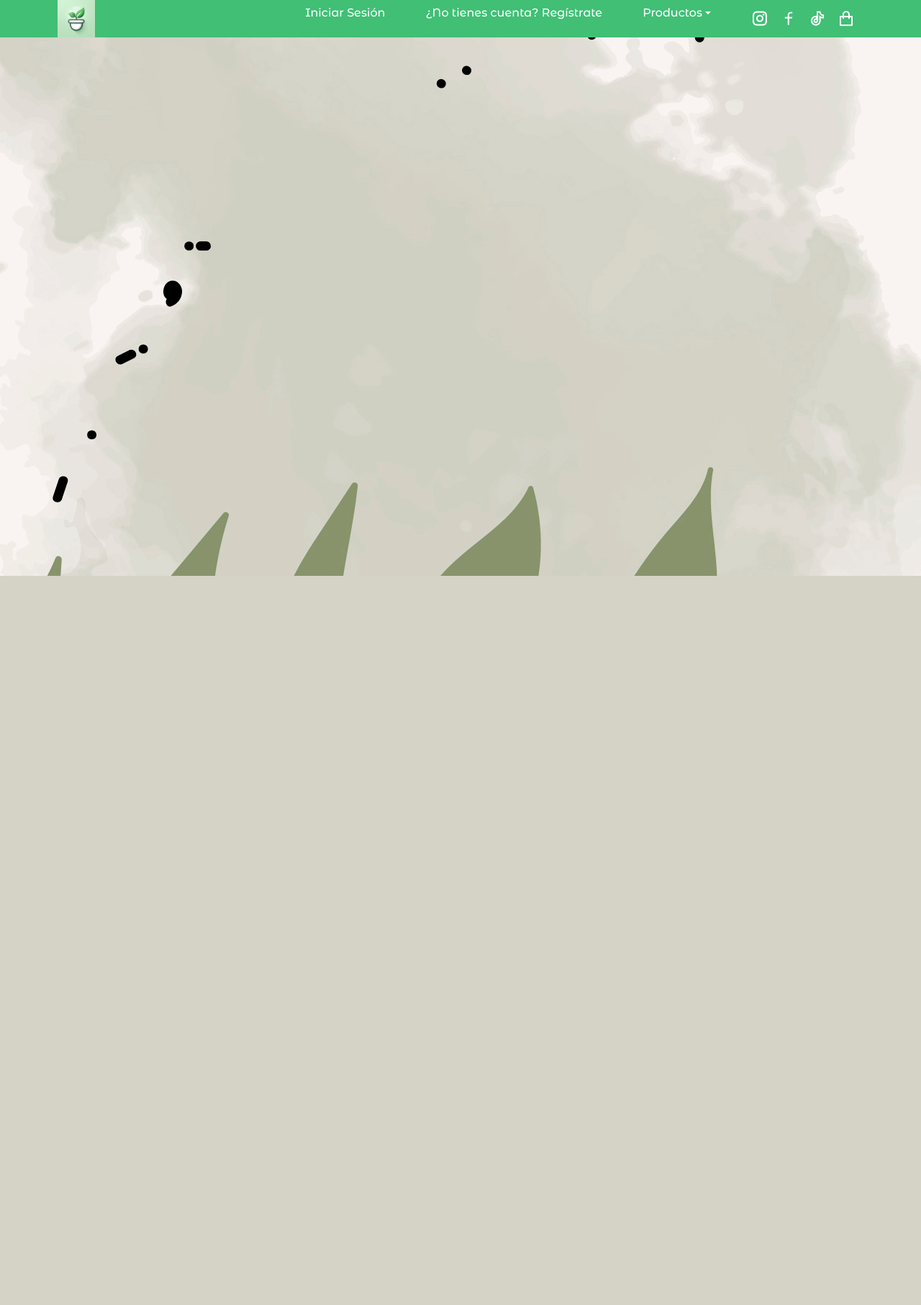
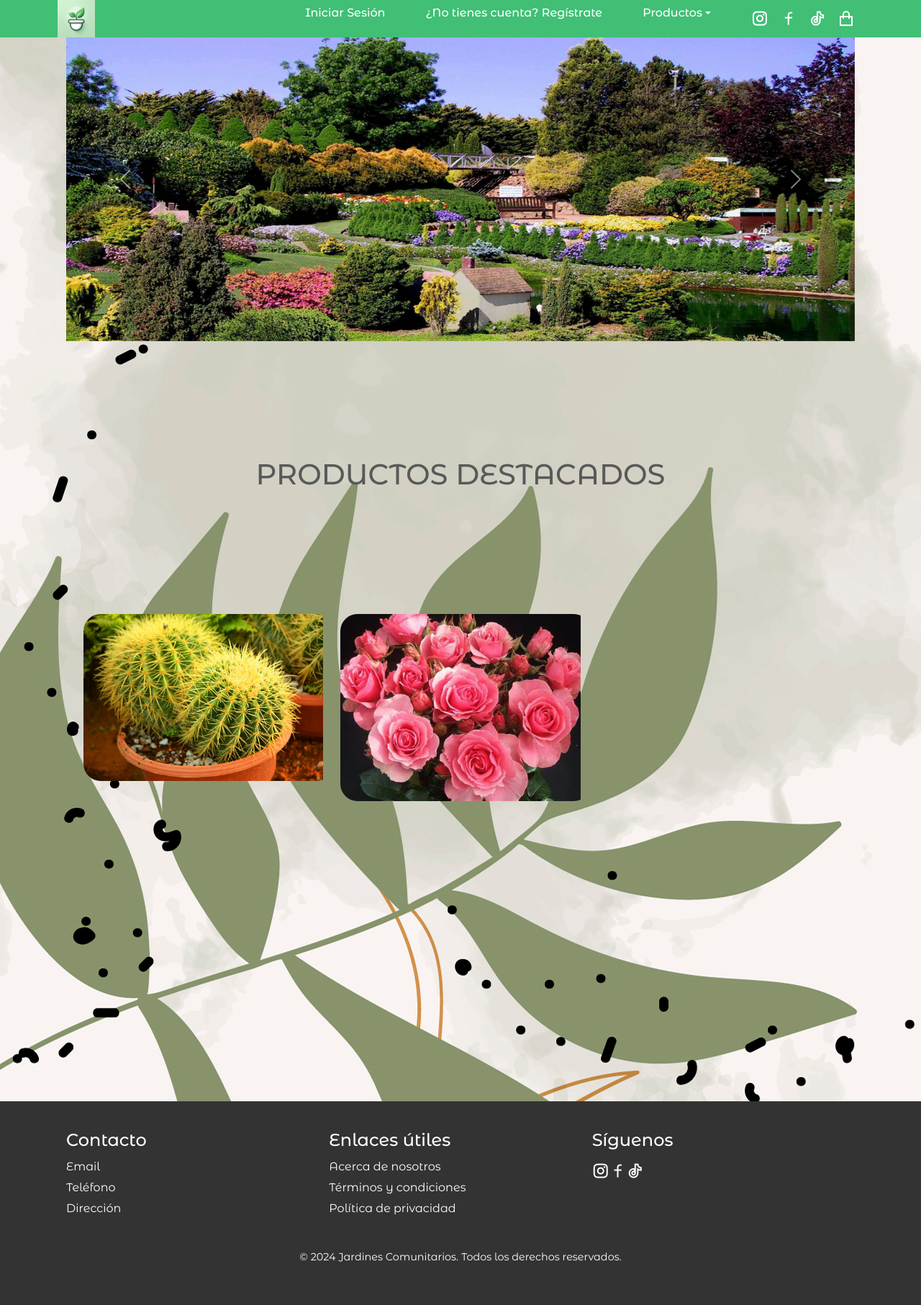
Before and after one commit to Javivarg/Examen, a Django app: page /alumnos/index in a window 1280 px wide. Shown: the whole page at 72% size. Before the commit the page ends 800 px from the top, so only its background shows below. Run offline with Django 5.2, Linux system fonts and the light colour scheme; data comes from the database, SQL or seed files in the repository; both versions use the stored data as it was after the commit; some libraries are stand-ins or nearby versions.

Commit message:
Upgrade n°9

```diff
--- a/alumnos/static/JS/carrito.js
+++ b/alumnos/static/JS/carrito.js
@@ -44,17 +44,14 @@
             listItem.className = 'producto-item';
 
             const productoText = document.createElement('td');
-
             productoText.textContent = `${productoNombre}`;
             listItem.appendChild(productoText);
 
             const productoCant = document.createElement('td');
-
             productoCant.textContent = `${producto.cantidad}`;
             listItem.appendChild(productoCant);
 
             const productoPrecio = document.createElement('td');
-
             productoPrecio.textContent = `$${(producto.precio * producto.cantidad)}`;
             listItem.appendChild(productoPrecio);
 
@@ -84,6 +81,16 @@
             });
             btnGroup.appendChild(decrementButton);
 
+            const eliminarButton = document.createElement('button');
+            eliminarButton.className = 'btn btn-warning';
+            eliminarButton.textContent = 'x';
+            eliminarButton.addEventListener('click', function() {
+                delete carrito[productoNombre];
+                actualizarVentanaEmergente();
+                guardarCarritoEnLocalStorage(carrito);
+            });
+            btnGroup.appendChild(eliminarButton);
+
             listItem.appendChild(btnGroup);
             listaProductos.appendChild(listItem);
             total += producto.precio * producto.cantidad;
--- /dev/null
+++ b/alumnos/static/css/footer.css
@@ -0,0 +1,58 @@
+.footer {
+    background-color: #333;
+    color: #fff;
+    padding: 40px 0;
+  }
+
+  .footer__content {
+    display: flex;
+    flex-wrap: wrap;
+    justify-content: space-between;
+  }
+
+  .footer__section {
+    flex: 1 1 300px;
+    margin-bottom: 20px;
+  }
+
+  .footer__title {
+    font-size: 1.5rem;
+    margin-bottom: 10px;
+  }
+
+  .footer__links {
+    list-style: none;
+    padding: 0;
+    margin: 0;
+  }
+
+  .footer__link {
+    color: #fff;
+    text-decoration: none;
+    display: block;
+    margin-bottom: 5px;
+  }
+
+  .footer__social {
+    list-style: none;
+    padding: 0;
+    margin: 0;
+    display: flex;
+  }
+
+  .footer__social-link {
+    color: #fff;
+    text-decoration: none;
+    font-size: 1.5rem;
+    margin-right: 10px;
+  }
+
+  .footer__social-link:last-child {
+    margin-right: 0;
+  }
+
+  .footer__copyright {
+    text-align: center;
+    margin-top: 20px;
+    font-size: 0.9rem;
+  }
--- a/alumnos/static/css/styles_cards.css
+++ b/alumnos/static/css/styles_cards.css
@@ -445,10 +445,5 @@
 }
 /* --- BTN OFFCANVAS--*/
 
-#offcanvasRight {
-  max-width: 80%; /* Ancho máximo del offcanvas */
-  height: 80vh; /* Altura del offcanvas (80% del viewport height) */
-}
-.offcanvas-body {
-  padding: 20px; /* Espaciado interno del cuerpo del offcanvas */
-}
+
+/*=============== pie de pagina ===============*/
--- a/alumnos/templates/alumnos/base.html
+++ b/alumnos/templates/alumnos/base.html
@@ -11,6 +11,7 @@
     </title>
     {% load crispy_forms_tags %}
     {% load static %}
+    <link rel="stylesheet" type="text/css" href="{% static 'css/footer.css' %}">
     <link rel="stylesheet" type="text/css" href="{% static 'css/styles_cards.css' %}">
     {% block css %}
     {% endblock %}
@@ -119,23 +120,53 @@
                 </table>
             </div>
             <div class="row text-center">
-                <div class="col-sm-6 mb-3 mb-sm-0"> <!-- Para pantallas pequeñas y medianas -->
+                <div> <!-- Para pantallas pequeñas y medianas -->
                     <a href="#" class="btn btn-danger" id="vaciarCarritoBtn">Limpiar</a>
                 </div>
-                <div class="col-sm-6"> <!-- Para pantallas pequeñas y medianas -->
+                <div> <!-- Para pantallas pequeñas y medianas -->
                     <a href="{% url 'carrito' %}" class="btn btn-success">Comprar</a>
                 </div>
             </div>
         </div>
     </div>
     <!-- Fin offcanvas -->
-
     <div class="container mt-4">
         <!-- Contenido principal -->
         {% block content %}
         {% endblock %}
     </div>
-
+    <!--Pie de pagina-->
+    <footer class="footer" style="margin-top: 20%;" id="footer">
+        <div class="container">
+            <div class="footer__content">
+                <div class="footer__section">
+                    <h3 class="footer__title">Contacto</h3>
+                    <ul class="footer__links">
+                        <li><a href="#" class="footer__link">Email</a></li>
+                        <li><a href="#" class="footer__link">Teléfono</a></li>
+                        <li><a href="#" class="footer__link">Dirección</a></li>
+                    </ul>
+                </div>
+                <div class="footer__section">
+                    <h3 class="footer__title">Enlaces útiles</h3>
+                    <ul class="footer__links">
+                        <li><a href="#" class="footer__link">Acerca de nosotros</a></li>
+                        <li><a href="#" class="footer__link">Términos y condiciones</a></li>
+                        <li><a href="#" class="footer__link">Política de privacidad</a></li>
+                    </ul>
+                </div>
+                <div class="footer__section">
+                    <h3 class="footer__title">Síguenos</h3>
+                    <ul class="footer__social">
+                        <li><a href="#" class="footer__social-link"><i class="ri-instagram-line"></i></a></li>
+                        <li><a href="#" class="footer__social-link"><i class="ri-facebook-line"></i></a></li>
+                        <li><a href="#" class="footer__social-link"><i class="ri-tiktok-line"></i></a></li>
+                    </ul>
+                </div>
+            </div>
+            <p class="footer__copyright">© 2024 Jardines Comunitarios. Todos los derechos reservados.</p>
+        </div>
+    </footer>
     <!-- Scripts -->
     <script src="https://cdn.jsdelivr.net/npm/bootstrap@5.0.2/dist/js/bootstrap.bundle.min.js"
     integrity="sha384-MrcW6ZMFYlzcLA8Nl+NtUVF0sA7MsXsP1UyJoMp4YLEuNSfAP+JcXn/tWtIaxVXM" crossorigin="anonymous"></script>
--- a/alumnos/templates/alumnos/carrito.html
+++ b/alumnos/templates/alumnos/carrito.html
@@ -10,7 +10,7 @@
 {% block title %}INICIO SESION{% endblock %}
 {% block content %}
 
-<div class="container mt-4">
+<div class="container" style="margin-top: 20%;">
     <div class="table-responsive">
         <table class="table">
             <thead>
@@ -21,7 +21,7 @@
                     <th scope="col"></th> <!-- Para los botones de incremento y decremento -->
                 </tr>
             </thead>
-            <tbody id="listaProductos2">
+            <tbody id="listaProductos">
                 <!-- Aquí puedes llenar la tabla dinámicamente con JavaScript -->
             </tbody>
         </table>
--- a/alumnos/templates/alumnos/index.html
+++ b/alumnos/templates/alumnos/index.html
@@ -7,6 +7,47 @@
 {% endblock %}
 
 {% block title %}INICIO{% endblock %}
+{% block content %}
+<div id="carouselExampleFade" class="carousel slide carousel-fade">
+    <div class="carousel-inner">
+      <div class="carousel-item active">
+        <img src="{% static 'img/jardin1.jpg' %}" class="d-block w-100" alt="..." height="450" width="50">
+      </div>
+      <div class="carousel-item">
+        <img src="{% static 'img/nosotros3.jpg' %}" class="d-block w-100" alt="..." height="450">
+      </div>
+      <div class="carousel-item">
+        <img src="{% static 'img/jardin2.jpg' %}" class="d-block w-100" alt="..." height="450" width="500">
+      </div>
+    </div>
+    <button class="carousel-control-prev" type="button" data-bs-target="#carouselExampleFade" data-bs-slide="prev">
+      <span class="carousel-control-prev-icon" aria-hidden="true"></span>
+      <span class="visually-hidden">Previous</span>
+    </button>
+    <button class="carousel-control-next" type="button" data-bs-target="#carouselExampleFade" data-bs-slide="next">
+      <span class="carousel-control-next-icon" aria-hidden="true"></span>
+      <span class="visually-hidden">Next</span>
+    </button>
+</div>
 
-{% block content %}
+<div class="container__card" style="margin-bottom: 20%;">
+  <h1>PRODUCTOS DESTACADOS</h1>
+  <div class="card__container">
+      {% for x in productos %}
+        {% if x.precio <= 1500 %}
+          <article class="card__article">
+              <img src="{{ x.imagen.url }}" alt="{{ x.nombre }}" class="card__img producto-imagen">
+
+              <div class="card__data">
+                <span class="card__description">XXXXXXXXXXXXXX</span>
+                <h2 class="card__title card-title">{{ x.producto }}</h2>
+                <a href="#" class="card__button btn btn-primary precio-btn" data-precio="{{ x.precio }}">{{ x.precio }}</a>
+              </div>
+          </article>
+        {% endif %}
+      {% endfor %}
+  </div>
+</div>
+
+
 {% endblock %}
--- a/alumnos/templates/alumnos/maceteros.html
+++ b/alumnos/templates/alumnos/maceteros.html
@@ -23,4 +23,5 @@
             </article>
         {% endfor %}
     </div>
+</div>
 {% endblock %}
--- a/alumnos/templates/alumnos/productos_edit.html
+++ b/alumnos/templates/alumnos/productos_edit.html
@@ -9,7 +9,7 @@
 
 {% block title %}EDITAR PRODUCTOS{% endblock %}
 {% block content %}
-<div class="container mt-4">
+<div class="container" style="margin-top: 20%;">
     <div class="row justify-content-center">
         <div class="col-lg-6">
             {% if producto %}
--- a/alumnos/urls.py
+++ b/alumnos/urls.py
@@ -4,7 +4,6 @@
 
 urlpatterns = [
     path('index', views.index, name='index'),
-    path('productos', views.productos, name='productos'),
     path('registro', VistaRegistro.as_view(), name='registro'),
     path('login', views.acceder, name='login'),
     path('salir', views.salir, name='salir'),
--- a/alumnos/views.py
+++ b/alumnos/views.py
@@ -7,7 +7,8 @@
 # Create your views here.
 
 def index(request):
-    context = {}
+    productos = Producto.objects.all()
+    context = {"productos": productos}
     return render(request, 'alumnos/index.html', context)
 
 def carrito(request):
@@ -16,17 +17,8 @@
 
 def registro(request):
     context = {}
-    return render(request, 'alumnos/registro.html', context)
+    return render(request, 'alumnos/carro.html', context)
 
-
-def productos(request):
-    plantas=Producto.objects.raw('SELECT * FROM alumnos_producto WHERE idCategoria = 1')
-    maceteros=Producto.objects.raw('SELECT * FROM alumnos_producto WHERE idCategoria = 2')
-    tierras=Producto.objects.raw('SELECT * FROM alumnos_producto WHERE idCategoria = 3')
-    productos = Producto.objects.all()
-    categorias=Categoria.objects.all()
-    context={"productos": productos,"categorias":categorias, "plantas":plantas,"maceteros":maceteros,"tierras":tierras}
-    return render(request, 'alumnos/productos.html', context)
 
 def plantas(request):
     plantas=Producto.objects.raw('SELECT * FROM alumnos_producto WHERE idCategoria = 1')
```
Also changed, not shown: alumnos/static/JS/productos.js (deleted, +0 -69 lines), alumnos/templates/alumnos/plantas.html (+5 -4 lines), alumnos/static/img/jardin1.jpg (added), alumnos/static/img/jardin2.jpg (added), alumnos/static/img/nosotros3.jpg, db.sqlite3.
